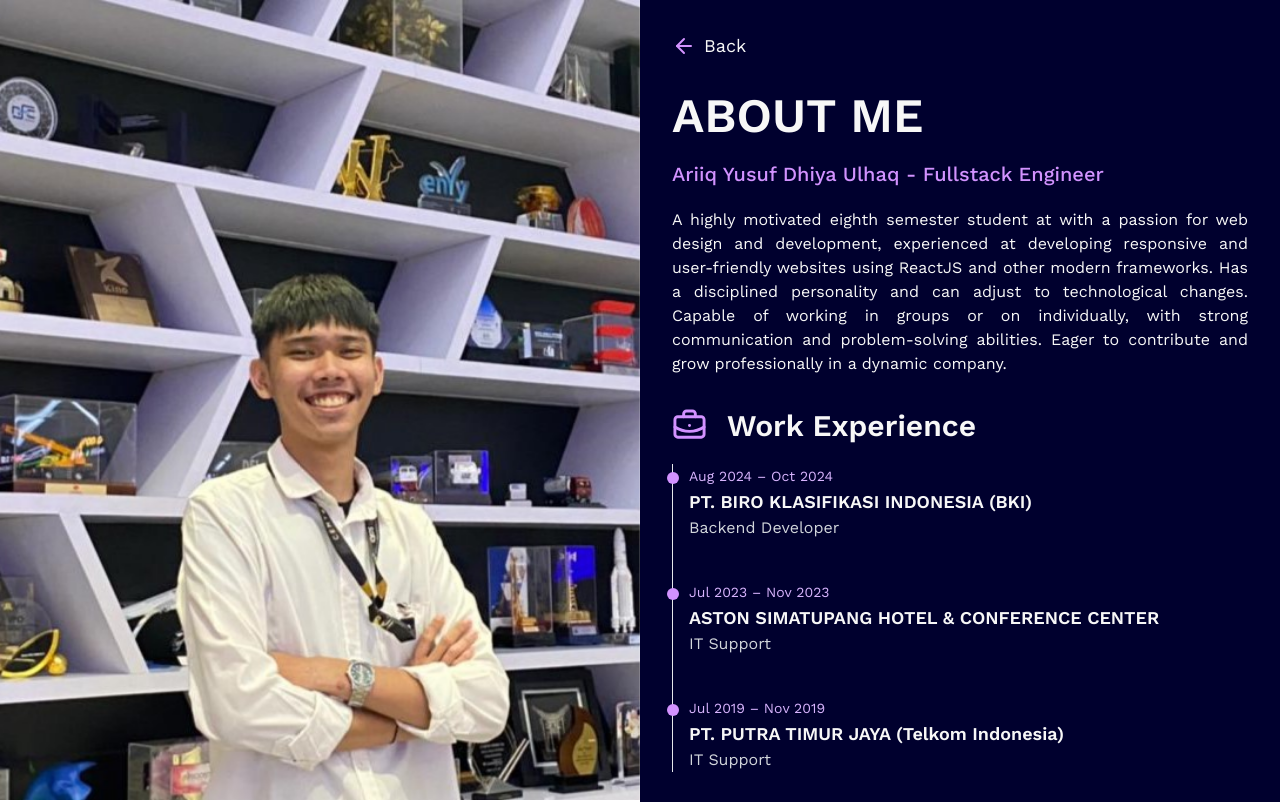
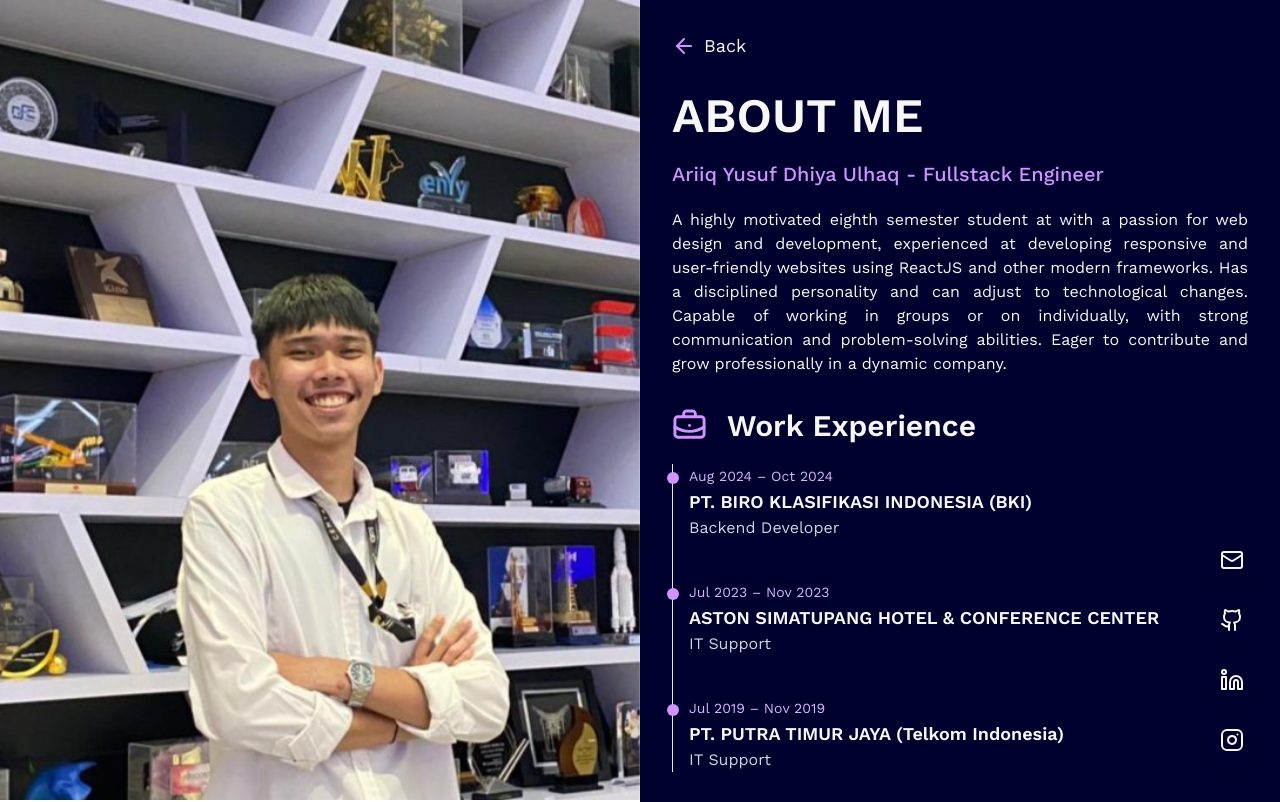
Before and after one commit to yusufariiq/portofolio-ariiq, a React (Vite) app: page /about in a window 1280 px wide. Shown: the top 802 px of the page. Built offline with nearby package versions, Linux system fonts and the light colour scheme.

Commit message:
add floation button for social media

```diff
--- a/src/App.jsx
+++ b/src/App.jsx
@@ -5,10 +5,12 @@ import About from './page/About'
 import Certificate from './page/Certificate'
 import Project from './page/Project'
 import Skills from './page/Skills'
+import FloatingActionButton from './components/FloatingActionButton'
 
 function App() {
   return (
     <>
+      <FloatingActionButton/>
       <Routes>
         <Route path='/' element={<Home />} />
         <Route path='/about' element={<About />} />
--- /dev/null
+++ b/src/components/FloatingActionButton.jsx
@@ -0,0 +1,59 @@
+import React from 'react'
+import { Github, Instagram, Linkedin, Mail,} from 'lucide-react'
+import { NavLink } from 'react-router-dom'
+
+const FloatingActionButton = () => {
+  const socialLinks = [
+    {
+      name: 'Instagram',
+      icon: Instagram,
+      href: 'https://instagram.com/ariiqysf',
+      color: 'hover:bg-gradient-to-r from-purple-500 via-pink-500 to-orange-500'
+    },
+    {
+      name: 'LinkedIn',
+      icon: Linkedin,
+      href: 'https://linkedin.com/in/ariiqyusuf',
+      color: 'hover:bg-blue-600'
+    },
+    {
+      name: 'GitHub',
+      icon: Github,
+      href: 'https://github.com/yusufariiq',
+      color: 'hover:bg-gray-800'
+    },
+    {
+      name: 'Email',
+      icon: Mail,
+      href: 'mailto:ariiqyusufdu@gmail.com',
+      color: 'hover:bg-red-600'
+    }
+  ]
+
+  return (
+    <div className="fixed bottom-6 right-6 z-50">
+      {/* Social Links */}
+      <div className={"flex flex-col-reverse gap-3 mb-3"}>
+        {socialLinks.map((social) => (
+          <NavLink
+            key={social.name}
+            to={social.href}
+            target="_blank"
+            rel="noopener noreferrer"
+            className={`flex items-center justify-center gap-2 p-3  rounded-full bg-primary shadow-lg
+              transition-all duration-300 transform hover:scale-110 ${social.color} group`}
+            aria-label={social.name}
+          >
+            <social.icon className="text-white" />
+            <span className="absolute right-14 bg-primary px-2 py-1 rounded text-white text-sm
+              opacity-0 group-hover:opacity-100 transition-opacity duration-200">
+              {social.name}
+            </span>
+          </NavLink>
+        ))}
+      </div>
+    </div>
+  )
+}
+
+export default FloatingActionButton
```
Also changed, not shown: src/page/About.jsx (+9 -1 lines).
